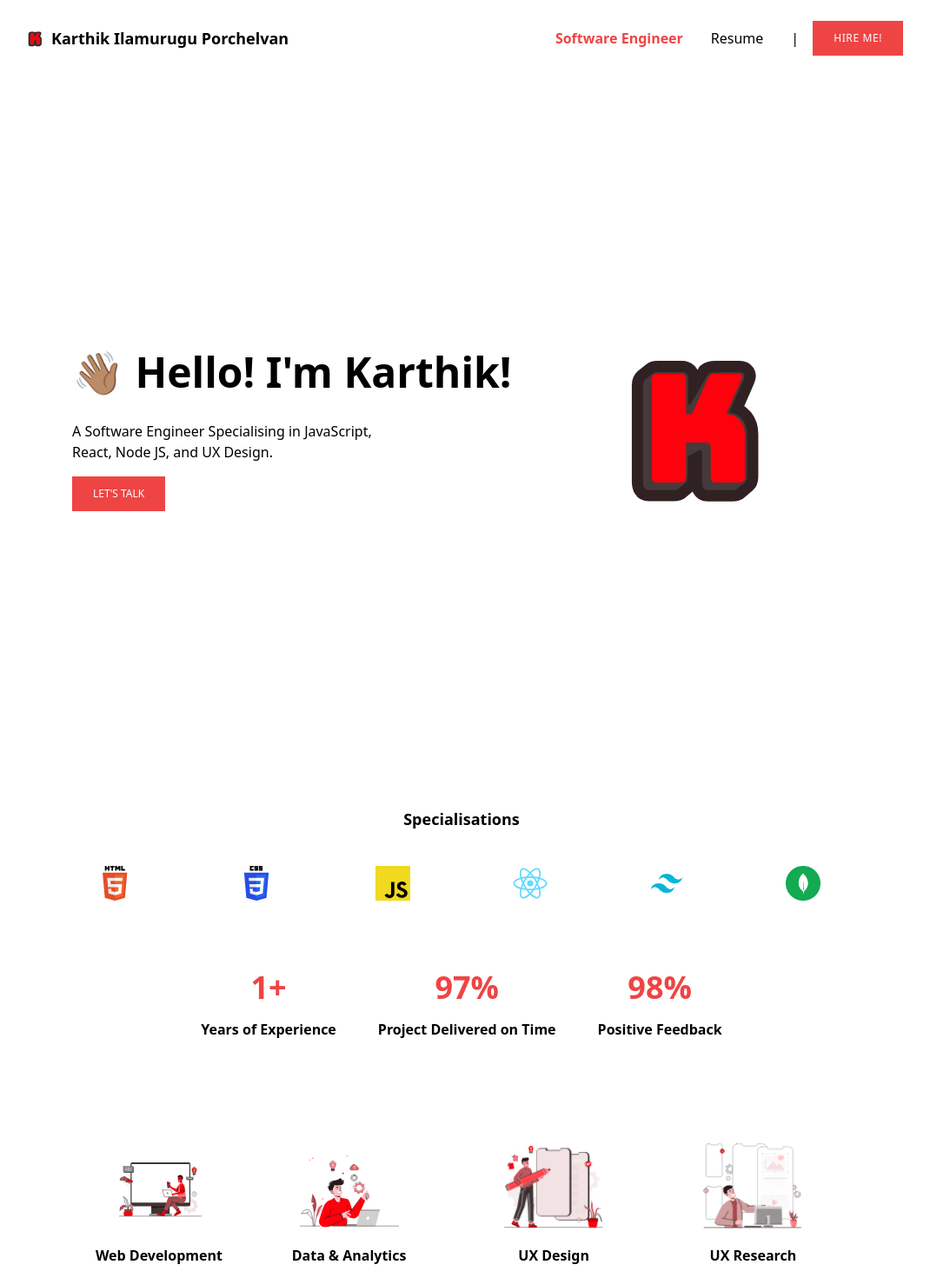
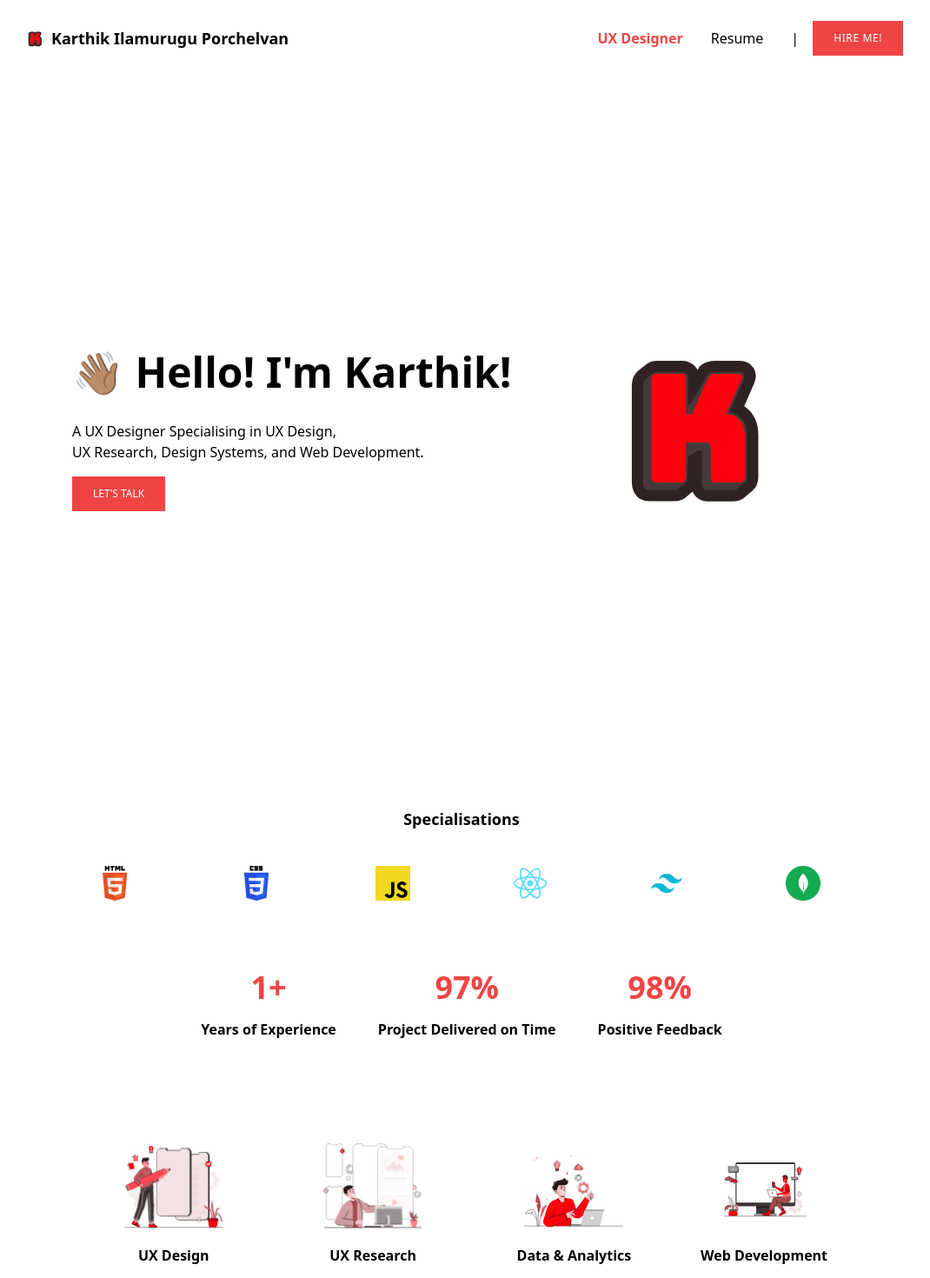
Before and after one commit to Karthxx/portfolio, a React (Vite) app: page / in a window 1280 px wide. Shown: the top 1470 px of the page at 87% size, without its empty margins (109-1179 px from the left). Built offline with nearby package versions, Linux system fonts and the light colour scheme.

Commit message:
UX Design

```diff
--- a/src/Hero.jsx
+++ b/src/Hero.jsx
@@ -57,9 +57,9 @@ const Hero = () => {
           className="text-base font-medium my-4"
           variants={childVariants}
         >
-          A Software Engineer Specialising in JavaScript,
+          A UX Designer Specialising in UX Design,
           <br />
-          React, Node JS, and UX Design.
+          UX Research, Design Systems, and Web Development.
         </motion.h1>
         <motion.button
           className="text-xs font-light uppercase bg-red-500 text-white px-6 py-3 my2"
--- a/src/Navbar.jsx
+++ b/src/Navbar.jsx
@@ -40,7 +40,7 @@ const Navbar = () => {
         </div>
 
         <div className="hidden md:flex items-center">
-          <p className="text-red-500 font-semibold mx-4">Software Engineer</p>
+          <p className="text-red-500 font-semibold mx-4">UX Designer</p>
           <a className="mx-4" href="">
             Resume
           </a>
@@ -54,7 +54,7 @@ const Navbar = () => {
       {isOpen && (
         <div className="absolute top-full left-0 w-full bg-white shadow-lg rounded-lg mt-2 z-50">
           <div className="flex flex-col items-center justify-center p-4 space-y-4">
-            <p className="text-red-500 font-semibold">Software Engineer</p>
+            <p className="text-red-500 font-semibold">UX Designer</p>
             <a href="" className="text-center">
               Resume
             </a>
--- a/src/Specialisation.jsx
+++ b/src/Specialisation.jsx
@@ -142,28 +142,6 @@ const Specialisation = () => {
             <Lottie
               className="w-32 mx-auto"
               loop={true}
-              animationData={Web}
-            ></Lottie>
-            <h3 className="font-bold my-2">Web Development</h3>
-            <p className=" py-3 font-extralight">
-              From design to code, bringing visions to life.
-            </p>
-          </motion.div>
-          <motion.div className="m-5" variants={childVariants}>
-            <Lottie
-              className="w-32 mx-auto"
-              loop={true}
-              animationData={Data}
-            ></Lottie>
-            <h3 className="font-bold my-2">Data & Analytics</h3>
-            <p className=" py-3 font-extralight">
-              Optimising experiences through data-driven decisions.
-            </p>
-          </motion.div>
-          <motion.div className="m-5" variants={childVariants}>
-            <Lottie
-              className="w-32 mx-auto"
-              loop={true}
               animationData={UXD}
             ></Lottie>
             <h3 className="font-bold my-2">UX Design</h3>
@@ -182,6 +160,28 @@ const Specialisation = () => {
               Insights that drive innovation and user satisfaction.
             </p>
           </motion.div>
+          <motion.div className="m-5" variants={childVariants}>
+            <Lottie
+              className="w-32 mx-auto"
+              loop={true}
+              animationData={Data}
+            ></Lottie>
+            <h3 className="font-bold my-2">Data & Analytics</h3>
+            <p className=" py-3 font-extralight">
+              Optimising experiences through data-driven decisions.
+            </p>
+          </motion.div>
+          <motion.div className="m-5" variants={childVariants}>
+            <Lottie
+              className="w-32 mx-auto"
+              loop={true}
+              animationData={Web}
+            ></Lottie>
+            <h3 className="font-bold my-2">Web Development</h3>
+            <p className=" py-3 font-extralight">
+              From design to code, bringing visions to life.
+            </p>
+          </motion.div>
         </motion.div>
       </motion.div>
     </div>
```
